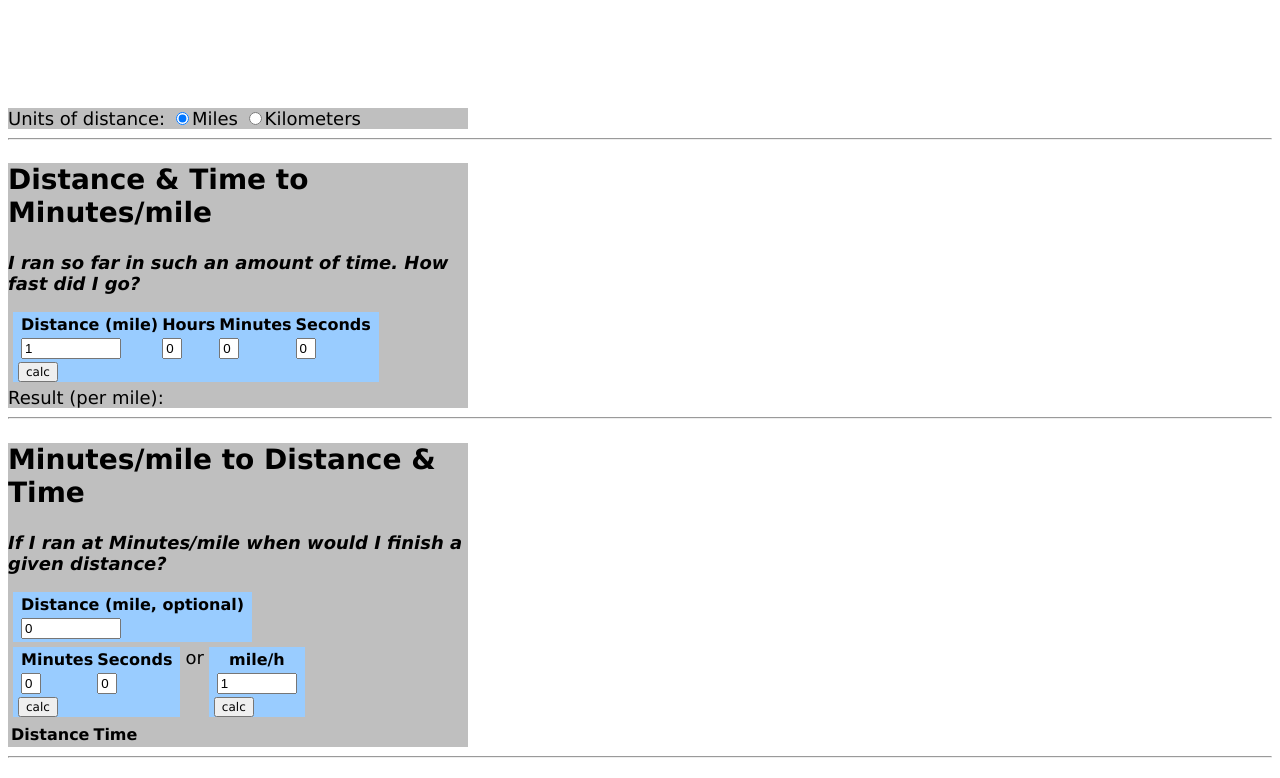
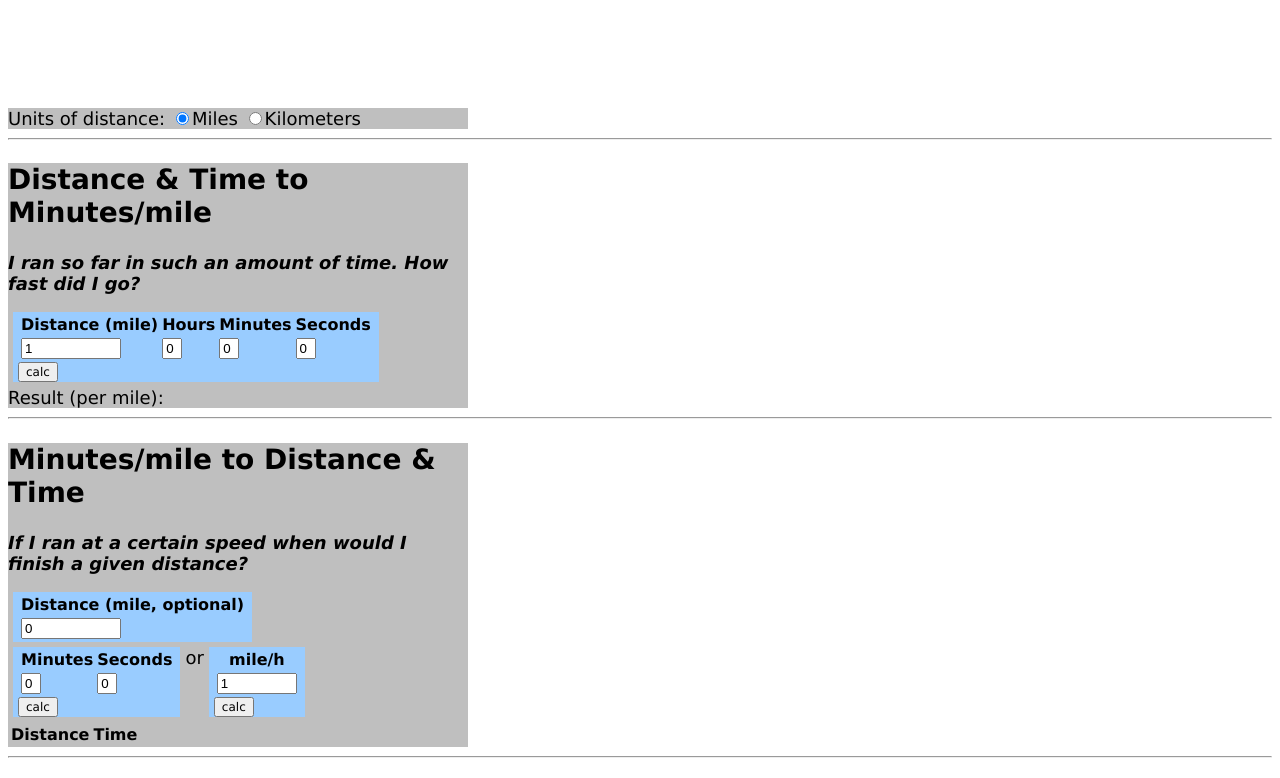
Before and after one commit to chrisumbel/running-calc-web, a plain HTML site: page index.html in a window 1280 px wide. Shown: the top 778 px of the page. Drawn offline with nearby package versions, Linux system fonts and the light colour scheme.

Commit message:
corrected some wording

```diff
--- a/index.html
+++ b/index.html
@@ -69,7 +69,7 @@
 
 		<div class="calculation_section">
 			<h2>Minutes/<span class="units_label">mile</span> to Distance &amp; Time</h2>
-			<h3>If I ran at Minutes/<span class="units_label">mile</span> when would I finish a given distance?</h3>
+			<h3>If I ran at a certain speed when would I finish a given distance?</h3>
 
 			<div>
 				<div class="inputGroup">
```
